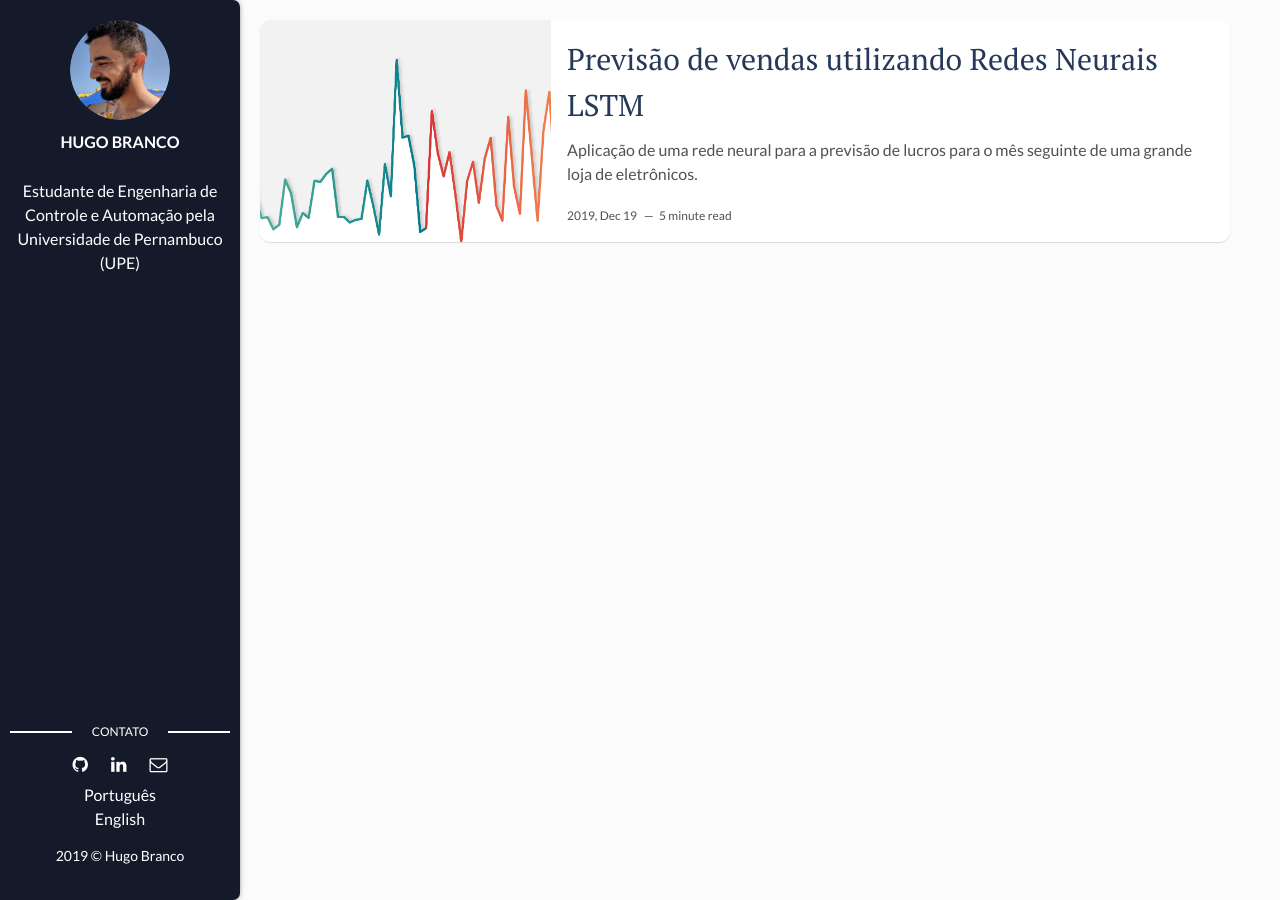
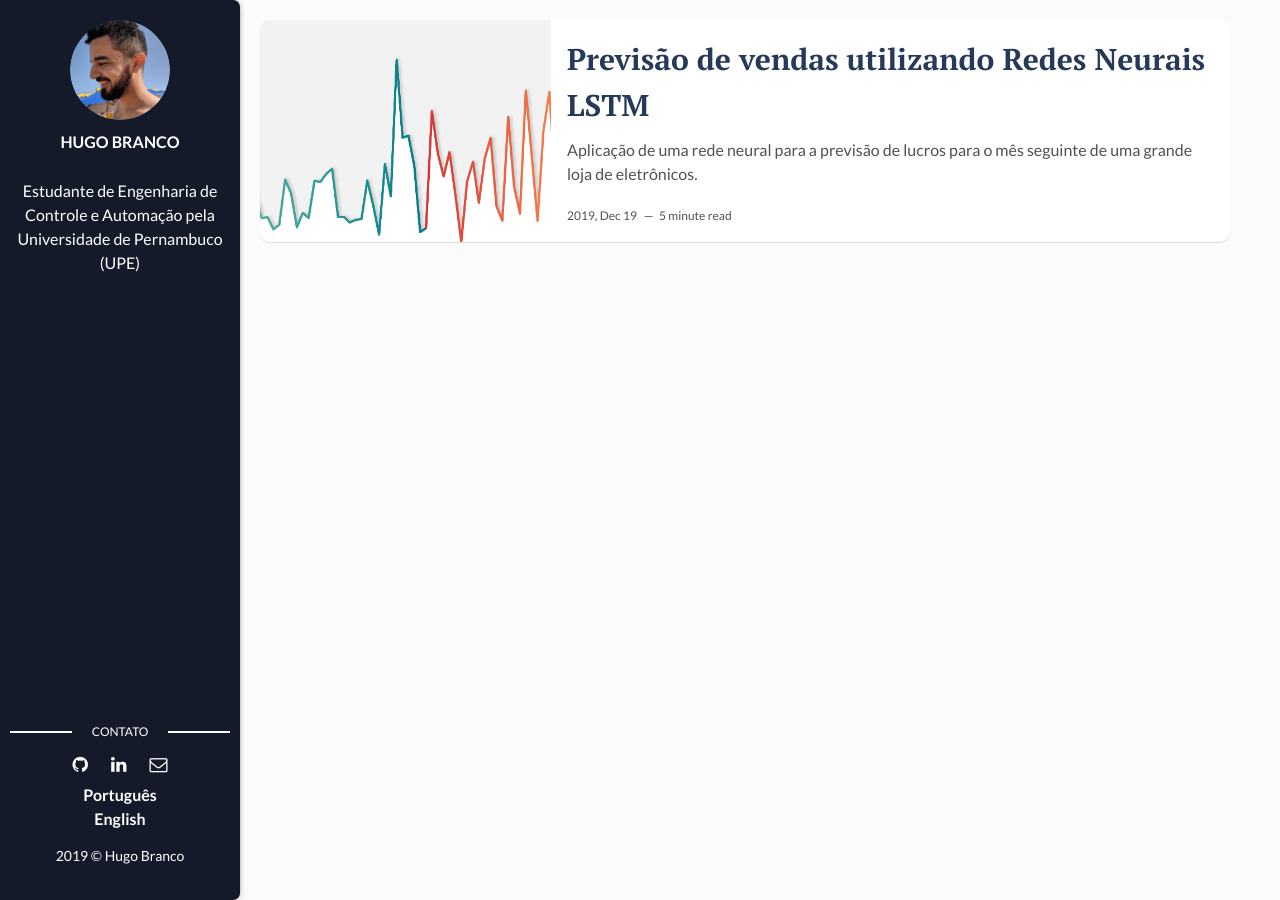
Before and after one commit to hugobrancowb/portfolioHB, a Jekyll site: the page built from index.html, in a window 1280 px wide. Built offline with Jekyll 4.4.1, drawn with Linux system fonts in a browser that asks for light colours; the list of posts is cut into pages by our own code.

Commit message:
changed <a> color

```diff
--- a/assets/css/main.css
+++ b/assets/css/main.css
@@ -102,6 +102,17 @@
   -webkit-text-decoration-skip: objects;
   /* 2 */
 }
+/* hugo edicao*/
+a,a:visited,a:hover {
+  color: #386fa4;
+  font-weight: 600;
+  text-decoration: none;
+}
+a:hover {
+  text-decoration: underline;
+}
+
+
 
 /**
  * 1. Remove the bottom border in Chrome 57- and Firefox 39-.
```
